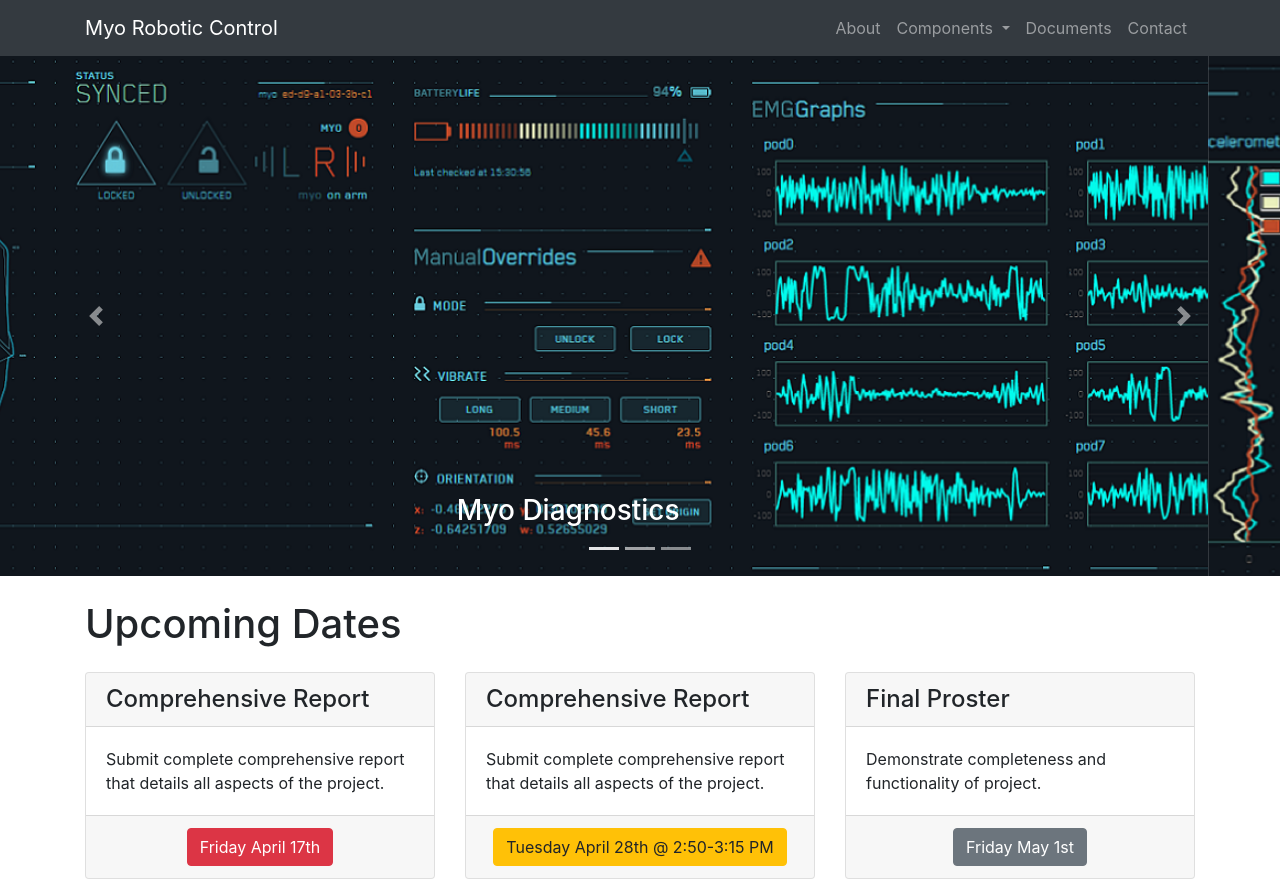
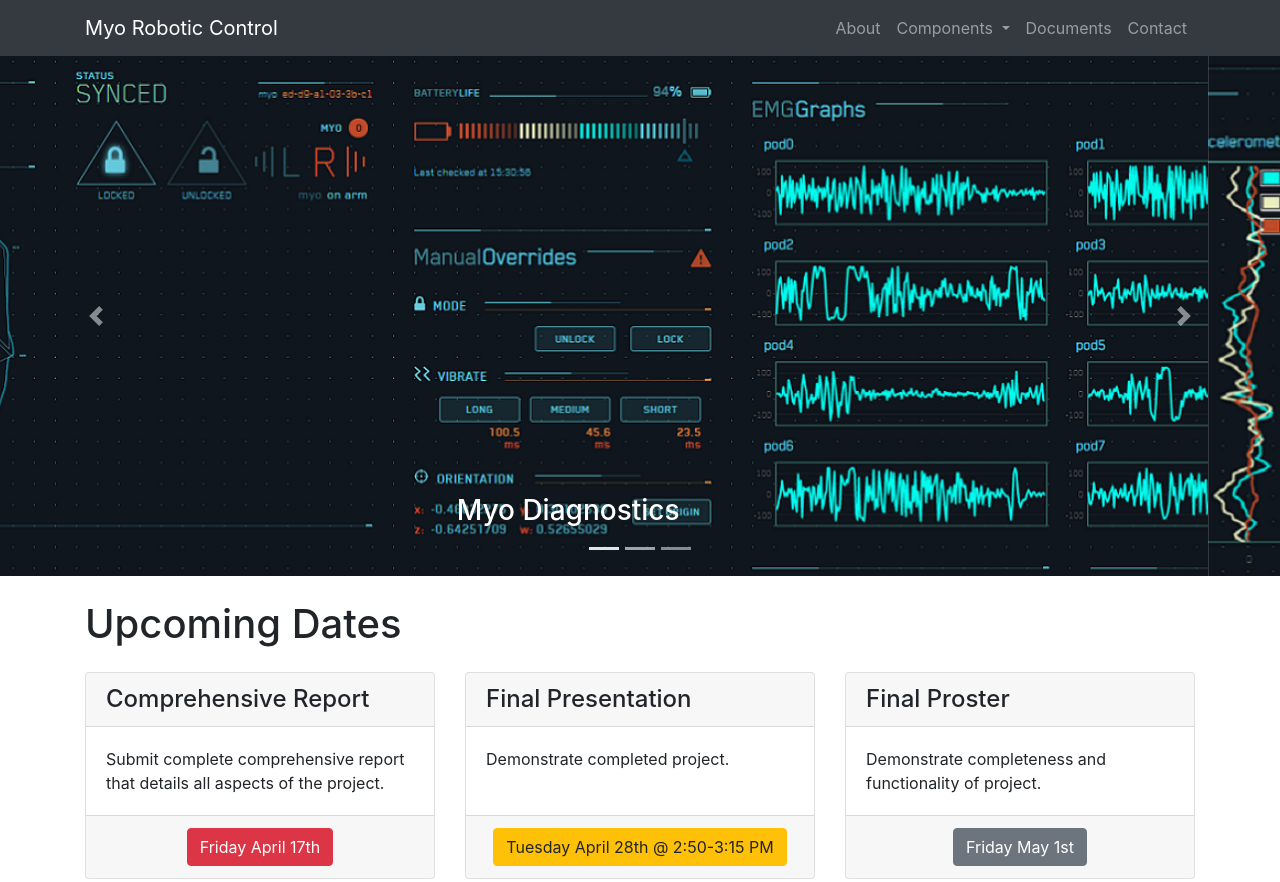
Before and after one commit to MinshewZ96/zackrminshew.github.io, a website: page index.html in a window 1280 px wide. Shown: the top 882 px of the page. Drawn offline with Linux system fonts and the light colour scheme.

Commit message:
Update index.html

```diff
--- a/index.html
+++ b/index.html
@@ -113,9 +113,9 @@
       </div>
       <div class="col-lg-4 mb-4">
         <div class="card h-100">
-          <h4 class="card-header">Comprehensive Report</h4>
+          <h4 class="card-header">Final Presentation</h4>
           <div class="card-body">
-            <p class="card-text">Submit complete comprehensive report that details all aspects of the project.</p>
+            <p class="card-text">Demonstrate completed project.</p>
           </div>
           <div class="card-footer" style="text-align:center">
             <a href="sp2finalpaper.html" class="btn btn-warning">Tuesday April 28th @ 2:50-3:15 PM</a>
```
